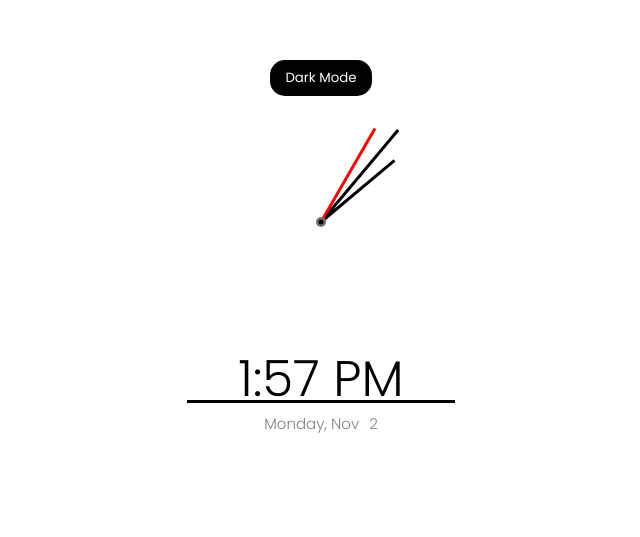
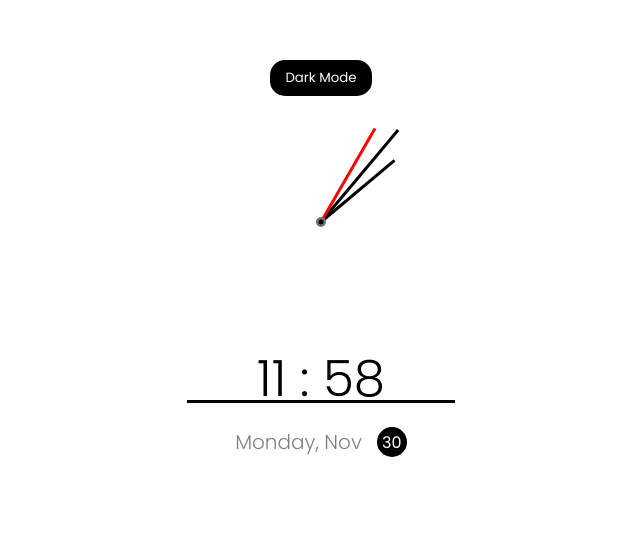
Before and after one commit to Ameer2000Mzori/Theme-Clock, a website built with webpack: page src/index.html in a window 1280 px wide. Shown: the part 106-643 px from the top of the page, without its empty margins (319-959 px from the left). Built offline with nearby package versions, Linux system fonts and the light colour scheme.

Commit message:
added function / big fix

```diff
--- a/src/index.html
+++ b/src/index.html
@@ -25,10 +25,10 @@
         <div class="date-Time-Wrap">
           <h1 class="time-El">1:57 PM</h1>
           <hr />
-          <h4 class="date-El">
-            Monday, Nov
+          <div class="times">
+            <h4 class="date-El">Monday, Nov</h4>
             <p class="day-El">2</p>
-          </h4>
+          </div>
         </div>
       </div>
     </header>
--- a/src/script.js
+++ b/src/script.js
@@ -3,8 +3,48 @@ var hourEl = document.getElementsByClassName("hr-Bar")[0];
 var minuteEl = document.getElementsByClassName("min-Bar")[0];
 var secondEl = document.getElementsByClassName("sec-Bar")[0];
 var timeEl = document.getElementsByClassName("time-El")[0];
-var dateEl = document.getElementsByClassName("date-El")[0];
+var dateEl = document.getElementsByClassName(".date-El")[0];
 var dayEl = document.getElementsByClassName("day-El")[0];
 var toggleBtn = document.getElementsByClassName("dark-Light-Btn")[0];
 // here is our functions
+var clock = function () {
+    // getting date from Date mathod
+    var date = new Date();
+    var day = date.getDate();
+    var hour = date.getHours() % 12 || 12;
+    var minutes = date.getMinutes();
+    var dayNumber = date.getDay();
+    var dayName;
+    // i could do this in object but used this mothed for practsing purposes
+    switch (dayNumber) {
+        case 0:
+            dayName = "Sunday";
+            break;
+        case 1:
+            dayName = "Monday";
+            break;
+        case 2:
+            dayName = "Tuesday";
+            break;
+        case 3:
+            dayName = "Wednesday";
+            break;
+        case 4:
+            dayName = "Thursday";
+            break;
+        case 5:
+            dayName = "Friday";
+            break;
+        case 6:
+            dayName = "Saturday";
+            break;
+        default:
+            dayName = "Invalid day";
+    }
+    console.log(dayName);
+    timeEl.textContent = "".concat(hour, " : ").concat(minutes);
+    dateEl = dayEl.textContent = day;
+};
+clock();
 // here is our eventlisnters
+// setInterval(clock, 1000);
--- a/src/script.ts
+++ b/src/script.ts
@@ -1,14 +1,58 @@
 // selecting our elements
-const hourEl = document.getElementsByClassName("hr-Bar")[0] as HTMLElement;
-const minuteEl = document.getElementsByClassName("min-Bar")[0] as HTMLElement;
-const secondEl = document.getElementsByClassName("sec-Bar")[0] as HTMLElement;
-const timeEl = document.getElementsByClassName("time-El")[0] as HTMLElement;
-const dateEl = document.getElementsByClassName("date-El")[0] as HTMLElement;
-const dayEl = document.getElementsByClassName("day-El")[0] as HTMLElement;
+const hourEl: any | null = document.getElementsByClassName("hr-Bar")[0];
+const minuteEl: any | null = document.getElementsByClassName("min-Bar")[0];
+const secondEl: any | null = document.getElementsByClassName("sec-Bar")[0];
+const timeEl: any | null = document.getElementsByClassName("time-El")[0];
+const dateEl: any | null = document.getElementsByClassName(".date-El")[0];
+const dayEl: any | null = document.getElementsByClassName("day-El")[0];
 const toggleBtn = document.getElementsByClassName(
   "dark-Light-Btn"
 )[0] as HTMLElement;
 
 // here is our functions
+const clock = () => {
+  // getting date from Date mathod
+  const date = new Date();
+
+  const day = date.getDate();
+  const hour = date.getHours() % 12 || 12;
+  const minutes = date.getMinutes();
+  const dayNumber: number = date.getDay();
+  let dayName: string;
+
+  // i could do this in object but used this mothed for practsing purposes
+  switch (dayNumber) {
+    case 0:
+      dayName = "Sunday";
+      break;
+    case 1:
+      dayName = "Monday";
+      break;
+    case 2:
+      dayName = "Tuesday";
+      break;
+    case 3:
+      dayName = "Wednesday";
+      break;
+    case 4:
+      dayName = "Thursday";
+      break;
+    case 5:
+      dayName = "Friday";
+      break;
+    case 6:
+      dayName = "Saturday";
+      break;
+    default:
+      dayName = "Invalid day";
+  }
+
+  console.log(dayName);
+  timeEl.textContent = `${hour} : ${minutes}`;
+  dateEl = dayEl.textContent = day;
+};
+
+clock();
 
 // here is our eventlisnters
+// setInterval(clock, 1000);
--- a/src/style.scss
+++ b/src/style.scss
@@ -103,6 +103,15 @@ body {
       }
     }
 
+    .times {
+      display: flex;
+      flex-direction: row;
+      text-align: center;
+      align-items: center;
+      gap: 15px;
+      justify-content: space-evenly;
+    }
+
     .date-Time-Wrap {
       display: flex;
       flex-direction: column;
@@ -133,13 +142,26 @@ body {
         color: gray;
         display: flex;
         font-weight: 300;
-        font-size: 15px;
+        font-size: 20px;
         height: 25px;
         flex-direction: row;
         text-align: center;
         align-items: center;
         gap: 10px;
       }
+
+      .day-El {
+        display: flex;
+        flex-direction: column;
+        justify-content: center;
+        text-align: center;
+        align-items: center;
+        background-color: black;
+        height: 30px;
+        width: 30px;
+        border-radius: 50%;
+        color: white;
+      }
     }
   }
 }
```
Also changed, not shown: src/style.css, 1 other file.
